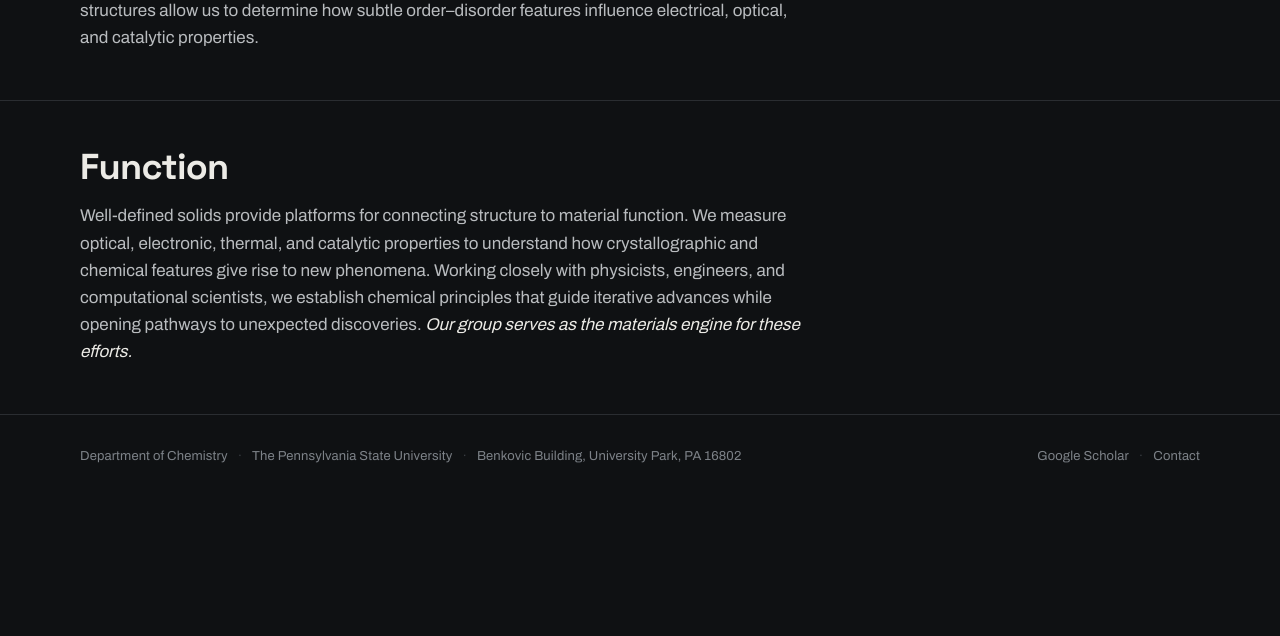
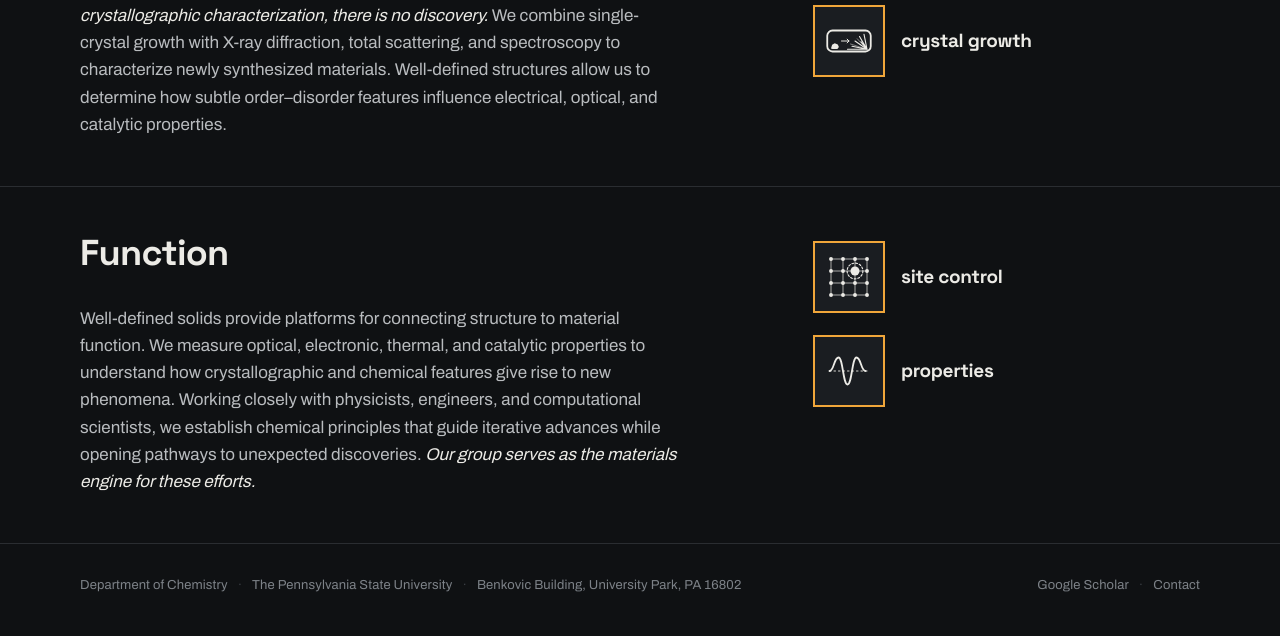
Before and after one commit to jmhlab/hodgesLab, an Eleventy site: page src/research.njk in a window 1280 px wide. Shown: the part 737-1373 px from the top of the page. Before the commit the page ends 1243 px from the top, so only its background shows below. Built offline with nearby package versions, Linux system fonts and the light colour scheme; Eleventy itself is replaced by a stand-in of ours; files that its build step writes are made by us from their sources.

Commit message:
Research: technique tiles beside each theme

```diff
--- a/src/assets/css/site.css
+++ b/src/assets/css/site.css
@@ -503,3 +503,14 @@ html { color-scheme: dark; }
 .pp-alumni-h:first-of-type { margin-top: 0; }
 @media (max-width: 900px) { .panels { grid-template-columns: repeat(2, minmax(0, 1fr)); gap: 24px 16px; } }
 @media (max-width: 560px) { .panels { grid-template-columns: 1fr; } }
+
+/* --- research: text left, technique tiles right ---------------------------- */
+.theme { display: grid; grid-template-columns: minmax(0, 7fr) minmax(0, 4fr); gap: 56px; align-items: start; }
+.theme > * { max-width: none; }
+.theme-text { max-width: 600px; }
+.theme-tiles { display: flex; flex-direction: column; gap: 22px; padding-top: 6px; }
+.theme-tiles .pillar-icon { width: 72px; height: 72px; }
+.theme-tiles .pillar-icon svg { width: 48px; height: 48px; }
+.theme-tiles .pillar { grid-template-columns: 72px 1fr; gap: 16px; }
+.theme-tiles .pillar-title { font-size: 19px; }
+@media (max-width: 900px) { .theme { grid-template-columns: 1fr; gap: 24px; } .theme-tiles { flex-direction: row; flex-wrap: wrap; gap: 16px 32px; } }
--- a/src/research.njk
+++ b/src/research.njk
@@ -13,8 +13,18 @@ permalink: /research/
 {% for t in research.themes %}
 {% set block = site.about | find("key", t.key) %}
   <article class="theme" id="{{ t.key }}">
-    <h2 class="theme-title">{{ block.heading }}</h2>
-    {% for para in block.body | trim | split("\n\n") %}<p>{{ para | replace("\n", " ") | em | safe }}</p>{% endfor %}
+    <div class="theme-text">
+      <h2 class="theme-title">{{ block.heading }}</h2>
+      {% for para in block.body | trim | split("\n\n") %}<p>{{ para | replace("\n", " ") | em | safe }}</p>{% endfor %}
+    </div>
+    <div class="theme-tiles">
+      {% for p in pillars | where("under", t.key) %}
+      <div class="pillar">
+        <div class="pillar-icon">{% set icon = p.icon %}{% include "pillar-icon.njk" %}</div>
+        <div class="pillar-text"><h3 class="pillar-title">{{ p.title }}</h3></div>
+      </div>
+      {% endfor %}
+    </div>
   </article>
 {% endfor %}
 </section>
```
